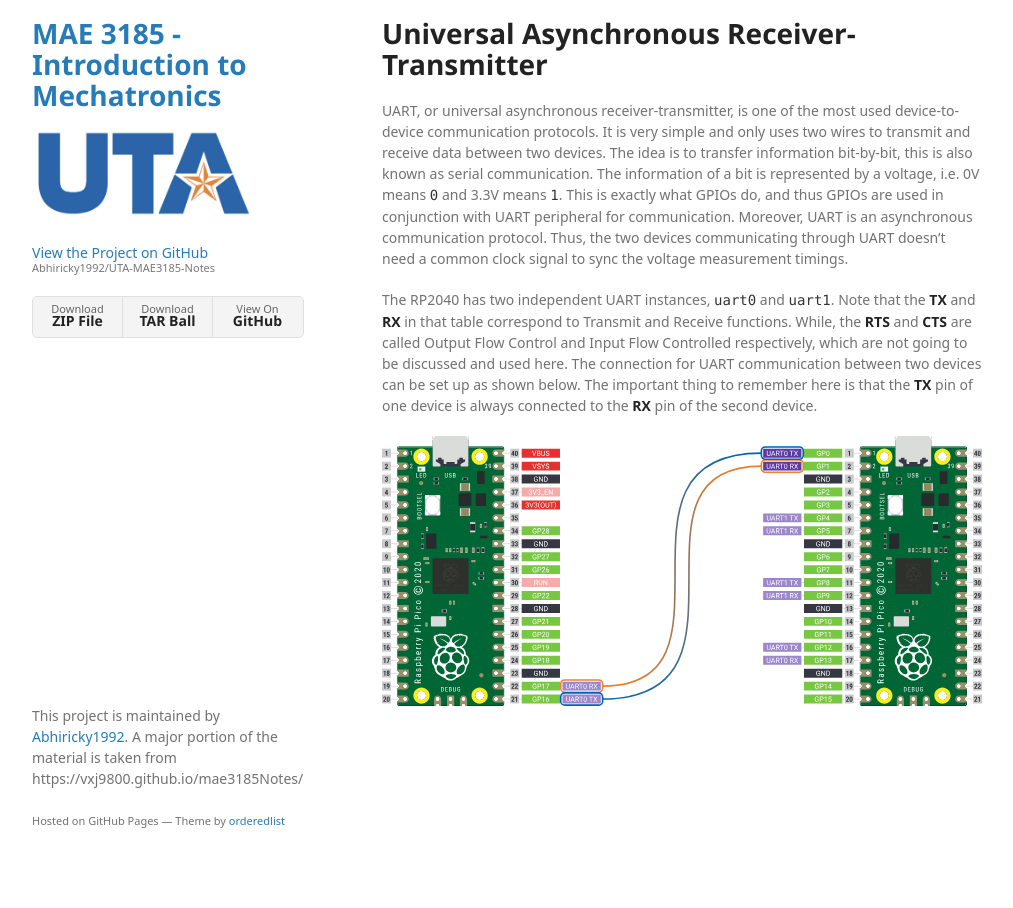
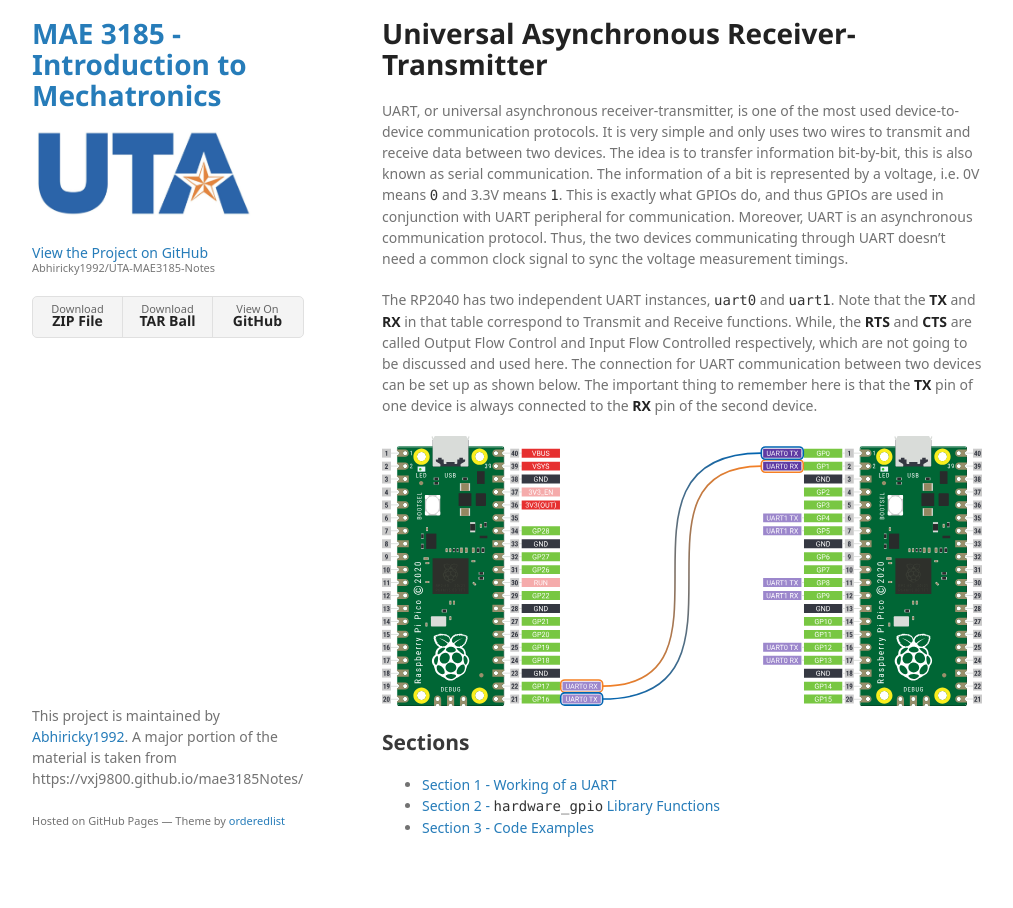
Before and after one commit to Abhiricky1992/UTA-MAE3185-Notes, a Jekyll site: the page built from chap07/uart.md, in a window 1280 px wide. Shown: the whole page, without its empty margins (133-1146 px from the left). Built offline with Jekyll 4.4.1, drawn with Linux system fonts in a browser that asks for light colours; some web fonts are replaced; our own code applies the rules of GitHub Pages for plain Markdown files; the repository's description, which GitHub fills in, is left out.

Commit message:
Update uart.md

```diff
--- a/chap07/uart.md
+++ b/chap07/uart.md
@@ -9,3 +9,9 @@
 </p>
 <p align="center">
 </p>
+
+
+## Sections
+- [Section 1 - Working of a UART](./sec01/working.md)
+- [Section 2 - `hardware_gpio` Library Functions](sec02/libraryFunctions.md)
+- [Section 3 - Code Examples](sec03/codeExamples.md)
```
